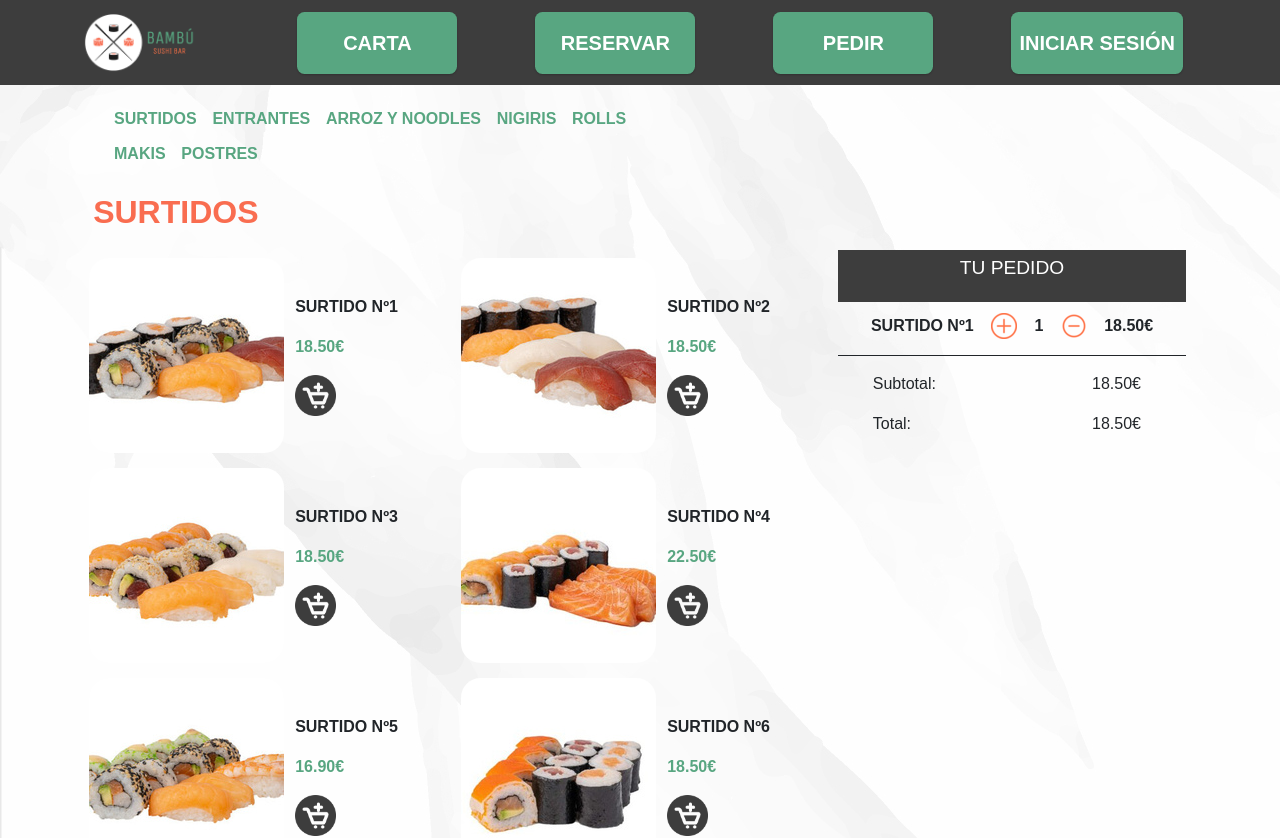
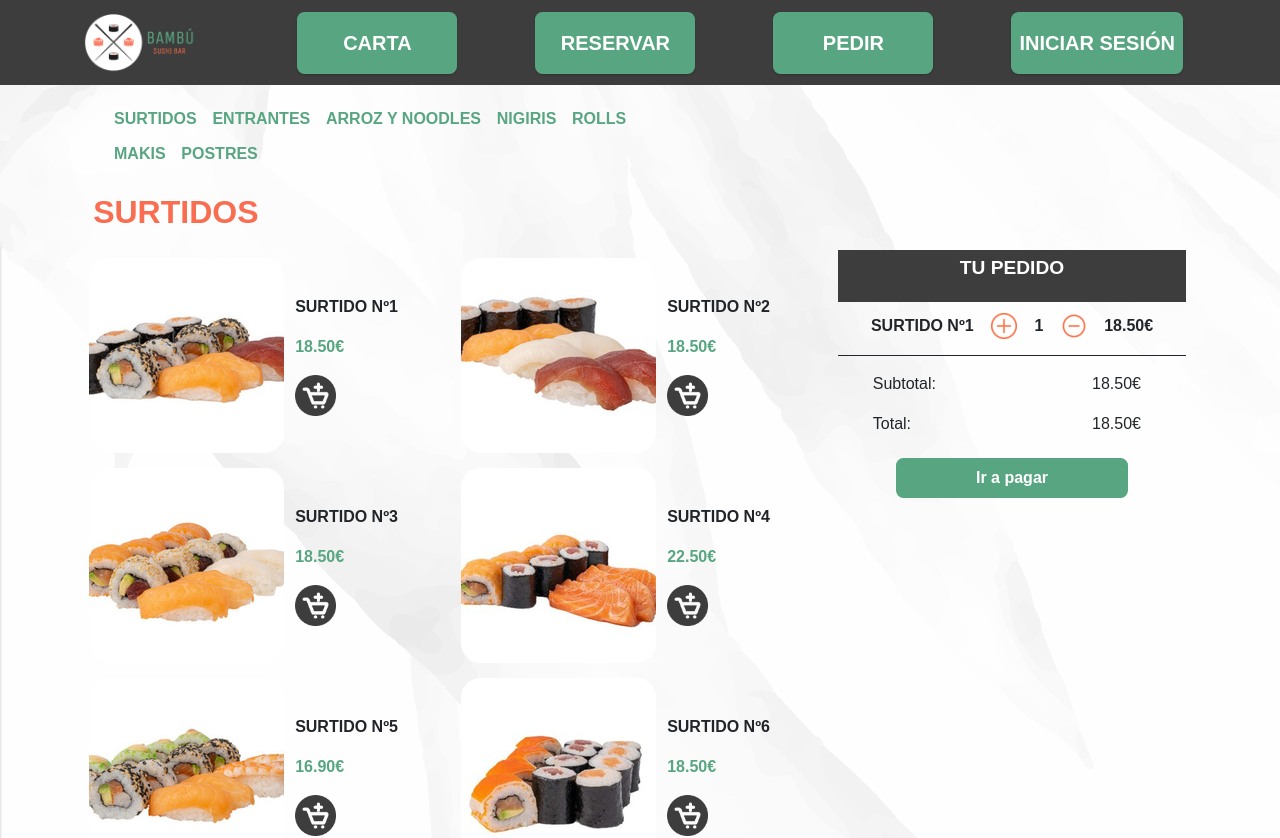
Before and after one commit to CarlosGM2005/Bambu, an Angular app: page /carrito-compra in a window 1280 px wide. Shown: the top 838 px of the page. Built offline with nearby package versions, Linux system fonts and the light colour scheme; a web font is replaced by a local one.

Commit message:
añadidoBotonPagar

```diff
--- a/src/app/carrito-compra/carrito-compra.component.html
+++ b/src/app/carrito-compra/carrito-compra.component.html
@@ -52,7 +52,7 @@
 
             <div class="col-12 col-md-4">
                 <div class="encabezado">
-                    <p>TU PEDIDO</p>
+                    <p><strong>TU PEDIDO</strong></p>
                 </div>
 
                 <div class="mensajeInicial">
@@ -75,6 +75,10 @@
                         <p>18.50€</p>
                     </div>
                 </div>
+
+                <div style="text-align: center;">
+                    <button class="btnPagar"><a href="https://buy.stripe.com/test_7sIcOgf0h4A2gYo9AA">Ir a pagar</a></button>
+                </div>
             </div>
         </div>
     </div>
--- a/src/app/carrito-compra/carrito-compra.component.scss
+++ b/src/app/carrito-compra/carrito-compra.component.scss
@@ -107,3 +107,17 @@ hr{
     align-items: center;
     margin-left: 10%;
 }
+
+.btnPagar{
+    background-color: $primary-color;
+    padding: 0.5rem 5rem;
+    border: none;
+    border-radius: 7.5px;
+    margin-top: 2%;
+    font-weight: bold;
+}
+
+a{
+    text-decoration: none;
+    color: white;
+}
```
